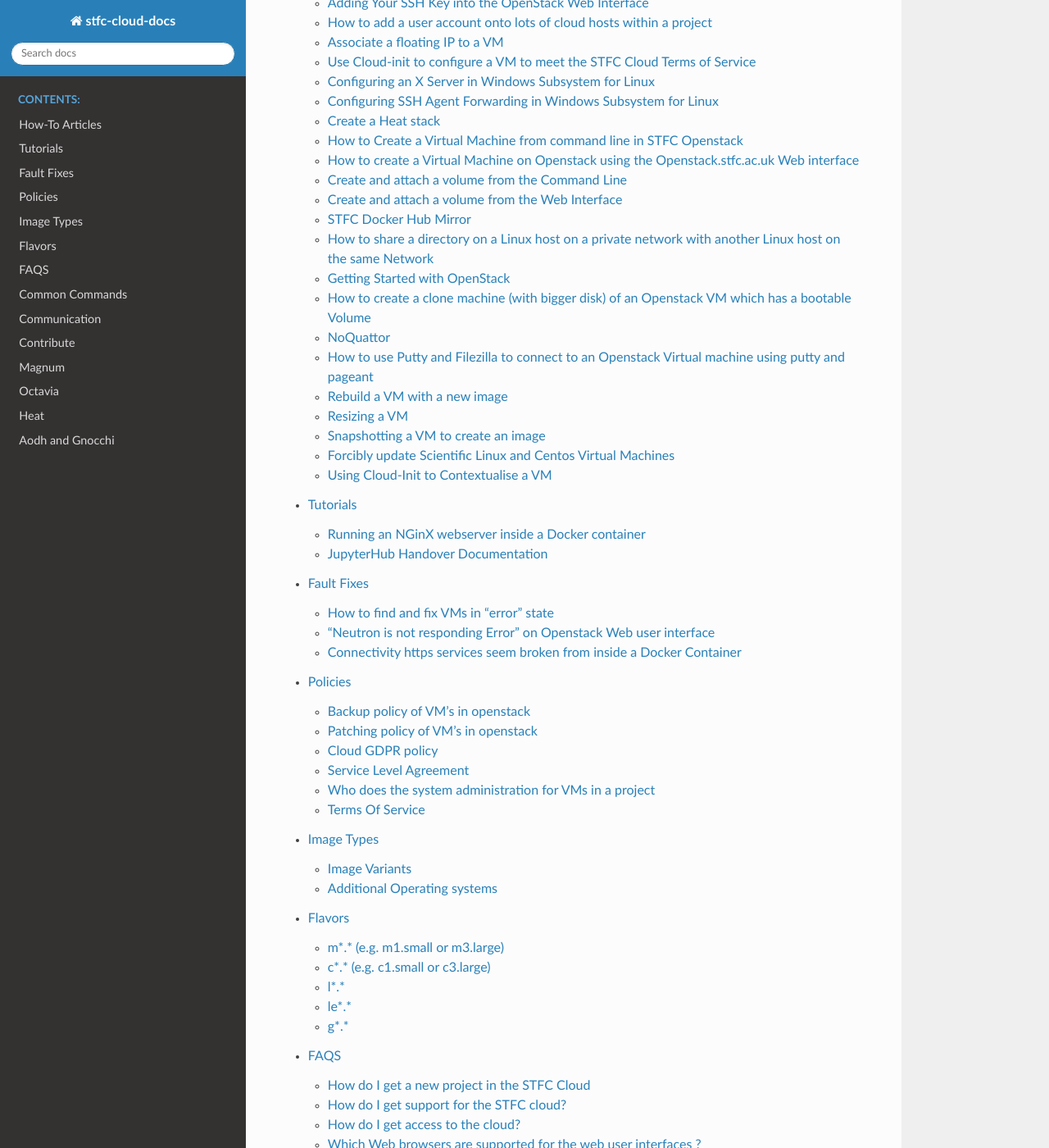
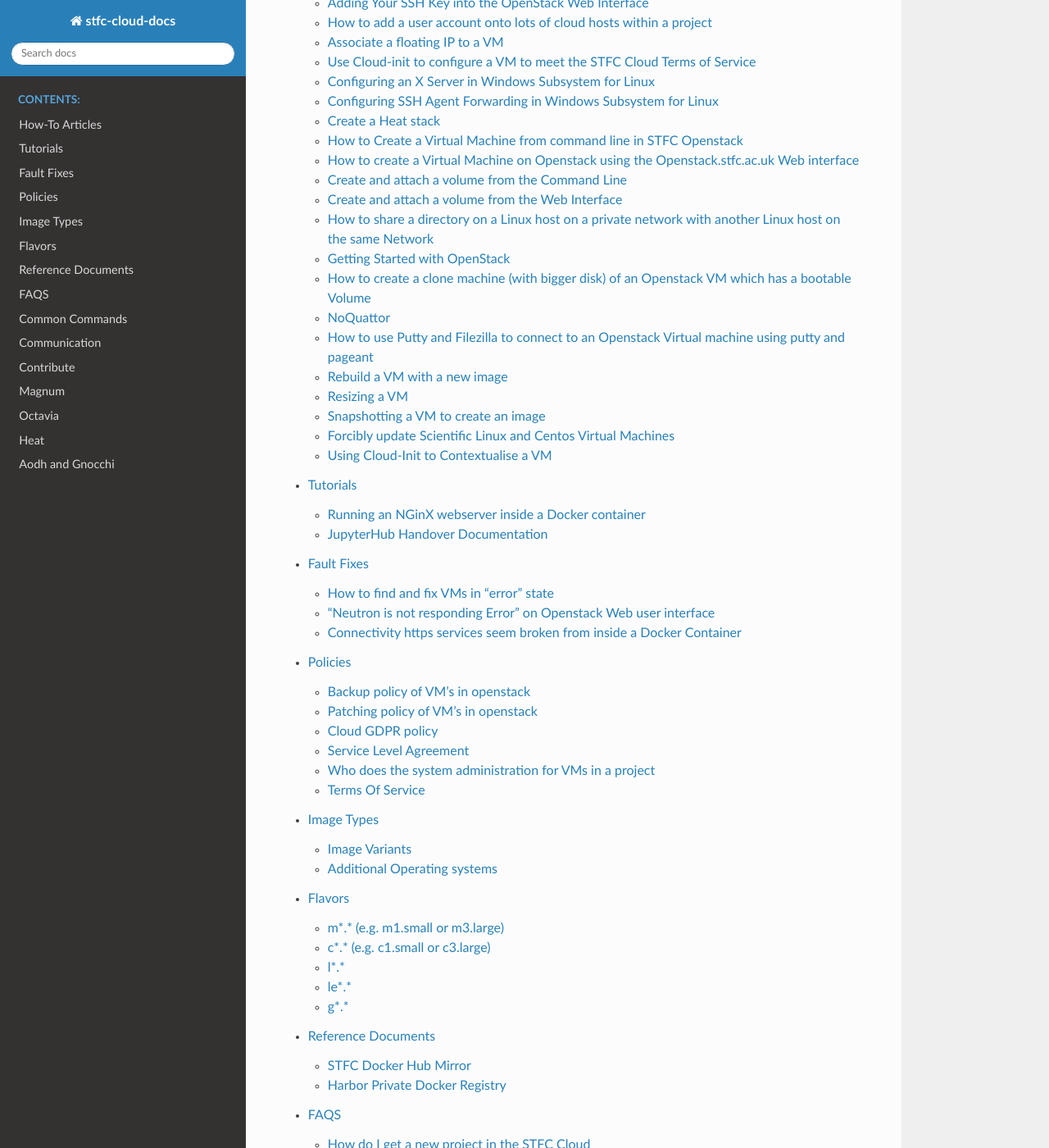
Before and after one commit to stfc/cloud-docs, a Sphinx documentation site: the page built from source/index.rst, in a window 1280 px wide and 1400 px high, scrolled down 252 px. Shown: the whole window at 82% size. Built offline with Sphinx 7.4.7 and the Read the Docs theme 2.0.0, drawn with Linux system fonts in a browser that asks for light colours.

Commit message:
Create a reference section
"How To" doesn't quite match the contents of these documents, as they
are more of a reference instead of a tutorial to do one thing.

Lets create a section for them, so that people who are looking for
"what" instead of "how" can easily find it

```diff
--- /dev/null
+++ b/source/Reference/Harbor.rst
@@ -0,0 +1,4 @@
+Harbor Private Docker Registry
+==============================
+
+Coming Soon
--- /dev/null
+++ b/source/Reference/index.rst
@@ -0,0 +1,9 @@
+Reference Documents
+===================
+
+.. toctree::
+    :maxdepth: 2
+    :caption: Contents:
+
+    DockerHubMirror
+    Harbor
--- a/source/howto/index.rst
+++ b/source/howto/index.rst
@@ -16,7 +16,6 @@
    CreateVMFromTheWebInterface
    CreateVolumeFromCommandLine
    CreateVolumeFromWebInterface
-   DockerHubMirror
    ExportADirectoryOverNFS
    GettingStarted
    HowToGrowTheDiskOfAVolumeVM
--- a/source/index.rst
+++ b/source/index.rst
@@ -16,6 +16,7 @@
    policies/index
    ImageTypes
    Flavors
+   Reference/index
    faqs
    CommonCommands
    contact
```
Also changed, not shown: source/Reference/DockerHubMirror.rst (renamed from source/howto/DockerHubMirror.rst).
